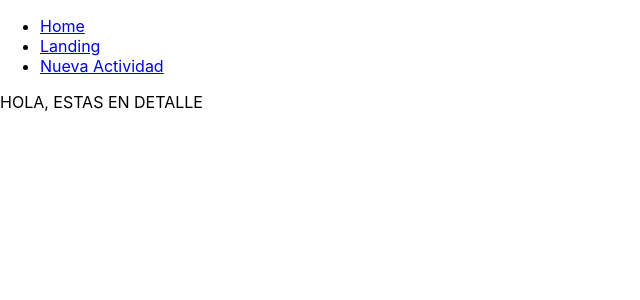
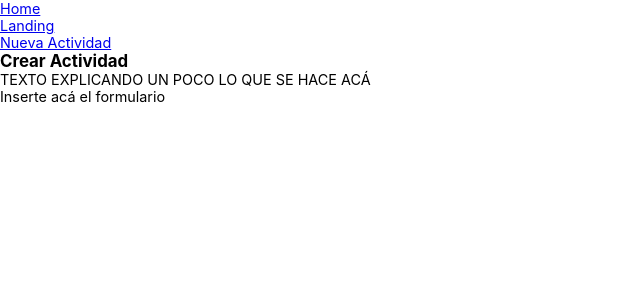
Before and after one commit to FatuInsau/PI-Countries, a React (Create React App) app in the folder client/: page /home/crearActividad in a window 1280 px wide. Shown: the top 300 px of the page, without its empty margins (0-640 px from the left). Built offline with nearby package versions, Linux system fonts and the light colour scheme.

Commit message:
front esqueleto basico 2

```diff
--- a/client/src/App.css
+++ b/client/src/App.css
@@ -1,38 +1,12 @@
-.App {
-  text-align: center;
+*{
+  margin:0;
+  padding: 0;
 }
 
-.App-logo {
-  height: 40vmin;
-  pointer-events: none;
+html{
+  font-size: 62,5%;
 }
 
-@media (prefers-reduced-motion: no-preference) {
-  .App-logo {
-    animation: App-logo-spin infinite 20s linear;
-  }
+body{
+  font-size: .9rem;
 }
-
-.App-header {
-  background-color: #282c34;
-  min-height: 100vh;
-  display: flex;
-  flex-direction: column;
-  align-items: center;
-  justify-content: center;
-  font-size: calc(10px + 2vmin);
-  color: white;
-}
-
-.App-link {
-  color: #61dafb;
-}
-
-@keyframes App-logo-spin {
-  from {
-    transform: rotate(0deg);
-  }
-  to {
-    transform: rotate(360deg);
-  }
-}
--- a/client/src/App.js
+++ b/client/src/App.js
@@ -11,11 +11,11 @@ function App() {
   return (
     <React.Fragment>
 
-      <NavBar/>
+      <Route path={'/home'} component={ NavBar } />
 
       <Switch>
 
-        <Route path={'home/crearActividad'} component={ ActividadNew } />
+        <Route path={'/home/crearActividad'} component={ ActividadNew } />
 
         <Route path={'/home/:idPais'} component={ Detalle } />
 
--- /dev/null
+++ b/client/src/componentes/ActividadDetalle.js
@@ -0,0 +1,14 @@
+import React from "react";
+
+//PRUEBA, NO ESTÁ LISTO
+
+export default function ActividadDetalle(){
+  return (
+    <section className="sectionActividadDetalle">
+      <h3 className="sectionActividadDetalle_h3">NOMBRE</h3>
+      <p className="sectionActividadDetalle_p">DIFICULTAD</p>
+      <p className="sectionActividadDetalle_p">DURACION</p>
+      <p className="sectionActividadDetalle_p">TEMPORADA</p>
+    </section>
+  )
+};
--- a/client/src/componentes/ActividadNew.js
+++ b/client/src/componentes/ActividadNew.js
@@ -2,8 +2,14 @@ import React from "react";
 
 //PRUEBA, NO ESTÁ LISTO
 
-export default function NavBar(){
+export default function ActividadNew(){
   return (
-    <div>HOLA, ESTAS EN CREAR ACTIVIDAD</div>
+    <section className="sectionActividadNew">
+      <div className="sectionActividadNew_div">
+        <h3 className="sectionActividadNew_h3">Crear Actividad</h3>
+        <p className="sectionActividadNew_p">TEXTO EXPLICANDO UN POCO LO QUE SE HACE ACÁ</p>
+      </div>
+      Inserte acá el formulario
+    </section>
   )
 };
--- a/client/src/componentes/Detalle.js
+++ b/client/src/componentes/Detalle.js
@@ -1,9 +1,14 @@
 import React from "react";
+import PaisDetalle from './PaisDetalle';
+import ActividadDetalle from "./ActividadDetalle";
 
 //PRUEBA, NO ESTÁ LISTO
 
-export default function NavBar(){
+export default function Detalle(){
   return (
-    <div>HOLA, ESTAS EN DETALLE</div>
+    <section className="sectionPaisDetalle">
+      <PaisDetalle/>
+      <ActividadDetalle/>
+    </section>
   )
 };
--- a/client/src/componentes/Home.js
+++ b/client/src/componentes/Home.js
@@ -1,9 +1,17 @@
 import React from "react";
+import Pais from './Pais';
 
 //PRUEBA, NO ESTÁ LISTO
 
-export default function NavBar(){
+export default function Home(){
   return (
-    <div>HOLA, ESTAS EN HOME</div>
+    <section className="sectionHome">
+      <h1 className="sectionHome_h1">Paises del Mundo</h1>
+      por cada pais mostrar uno
+      <Pais/>
+      ver paginado
+      filtros
+      ordenamientos
+    </section>
   )
 };
--- a/client/src/componentes/Landing.js
+++ b/client/src/componentes/Landing.js
@@ -1,9 +1,17 @@
+
 import React from "react";
+import { NavLink } from "react-router-dom";
 
-//PRUEBA, NO ESTÁ LISTO
 
-export default function NavBar(){
+
+export default function Landing(){
   return (
-    <div>HOLA, ESTAS EN LANDING</div>
+    <section className="sectionLanding">
+
+      <div className="sectionLanding_boton">
+        <NavLink to={'/home'}>Country App</NavLink>
+      </div>
+
+    </section>
   )
 };
--- a/client/src/componentes/NavBar.js
+++ b/client/src/componentes/NavBar.js
@@ -1,7 +1,6 @@
 import React from "react";
 import { NavLink } from "react-router-dom";
 
-//PRUEBA, NO ESTÁ LISTO
 
 export default function NavBar(){
   return (
--- /dev/null
+++ b/client/src/componentes/Pais.js
@@ -0,0 +1,14 @@
+import React from "react";
+
+//PRUEBA, NO ESTÁ LISTO
+
+export default function Pais(){
+  return (
+    <section className="sectionPais">
+      <img src="" alt="imagen de una bandera" />
+      <h3 className="sectionPais_h3">NOMBRE</h3>
+      <p className="sectionPais_p">CAPITAL</p>
+      <button className="sectionPais_button">DETALLE</button>
+    </section>
+  )
+};
--- /dev/null
+++ b/client/src/componentes/PaisDetalle.js
@@ -0,0 +1,18 @@
+import React from "react";
+
+//PRUEBA, NO ESTÁ LISTO
+
+export default function PaisDetalle(){
+  return (
+    <section className="sectionPaisDetalle">
+      <img src="" alt="" />
+      <h3 className="sectionPaisDetalle_h3">NOMBRE</h3>
+      <p className="sectionPaisDetalle_p">CONTINENTE</p>
+      <p className="sectionPaisDetalle_p">CODIGO 3 LETRAS</p>
+      <p className="sectionPaisDetalle_p">CAPITAL</p>
+      <p className="sectionPaisDetalle_p">SUBREGION</p>
+      <p className="sectionPaisDetalle_p">AREA</p>
+      <p className="sectionPaisDetalle_p">POBLACION</p>
+    </section>
+  )
+};
```
Also changed, not shown: client/src/estilos/Landing.css (added, +27 -0 lines).
